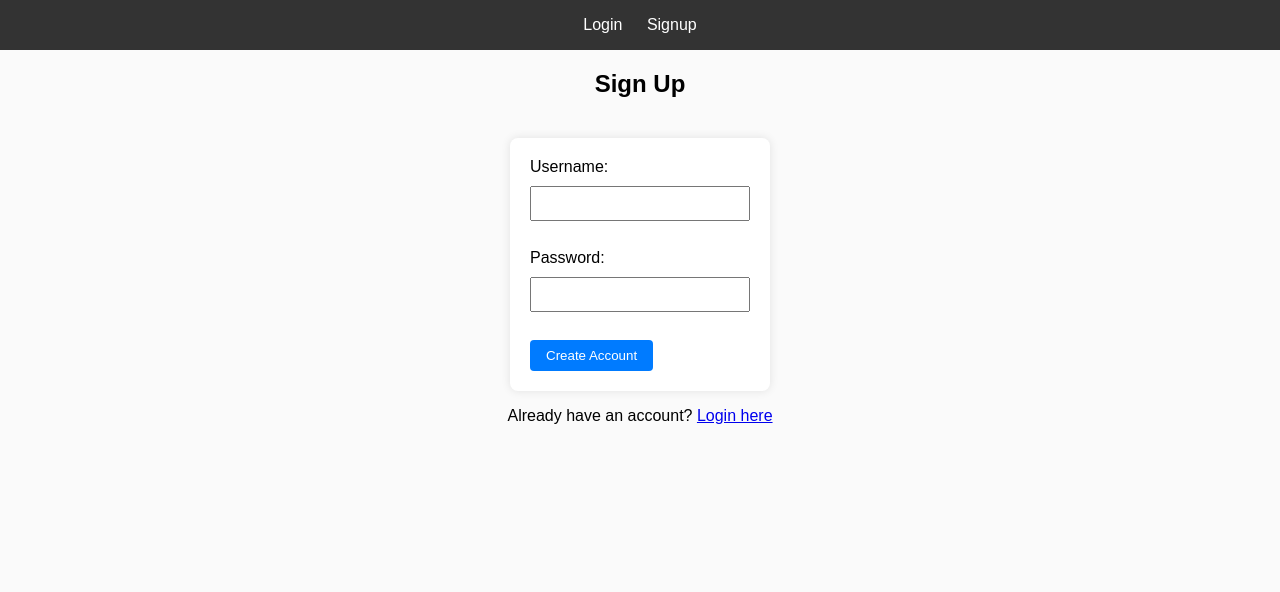
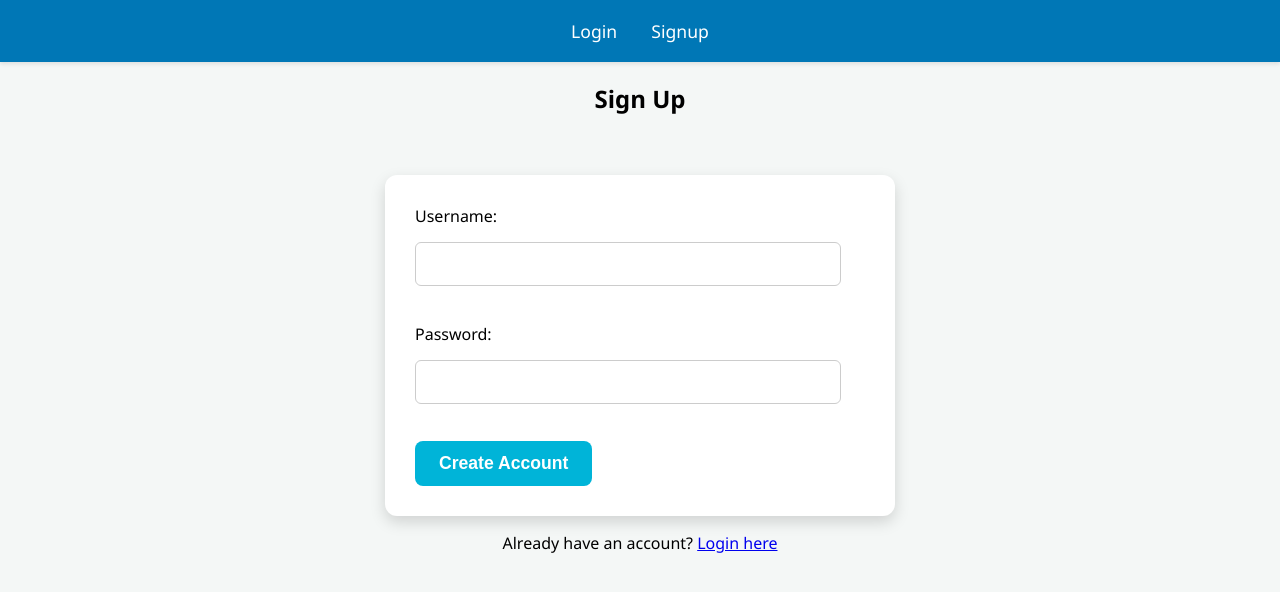
Before and after one commit to DeepPatel-2006/lmsProject, a Flask app: page /signup in a window 1280 px wide. Shown: the top 592 px of the page. Run offline with Flask 3, Linux system fonts and the light colour scheme.

Commit message:
Update style.css

```diff
--- a/static/style.css
+++ b/static/style.css
@@ -1,64 +1,116 @@
 body {
-    font-family: Arial, sans-serif;
-    background-color: #fafafa;
+    font-family: 'Segoe UI', Tahoma, Geneva, Verdana, sans-serif;
+    background-color: #f4f7f6;
     text-align: center;
     margin: 0;
     padding: 0;
 }
 
 nav {
-    background: #333;
-    padding: 1em;
+    background: #0077B6;
+    padding: 1.2em 0;
+    box-shadow: 0 2px 4px rgba(0,0,0,0.1);
 }
 
 nav a {
     color: white;
     text-decoration: none;
-    margin: 0 10px;
+    margin: 0 15px;
+    font-size: 1.1em;
+    font-weight: 500;
+    transition: color 0.3s ease;
+}
+
+nav a:hover {
+    color: #90E0EF;
 }
 
 form {
     display: inline-block;
     text-align: left;
     background: white;
-    padding: 20px;
-    border-radius: 8px;
-    margin-top: 20px;
-    box-shadow: 0 0 10px rgba(0,0,0,0.1);
+    padding: 30px;
+    border-radius: 12px;
+    margin-top: 40px;
+    box-shadow: 0 6px 15px rgba(0,0,0,0.15);
+    max-width: 450px;
+    width: 90%;
 }
 
-input {
+input, textarea {
     display: block;
-    margin: 10px 0;
-    padding: 8px;
-    width: 200px;
+    margin: 15px 0;
+    padding: 12px;
+    width: calc(100% - 24px);
+    border: 1px solid #ccc;
+    border-radius: 6px;
+    box-sizing: border-box;
+    font-size: 1em;
+    transition: border-color 0.3s ease, box-shadow 0.3s ease;
+}
+
+input:focus, textarea:focus {
+    border-color: #00B4D8;
+    box-shadow: 0 0 5px rgba(0, 180, 216, 0.5);
+    outline: none;
 }
 
 button {
-    padding: 8px 16px;
-    background: #007BFF;
+    padding: 12px 24px;
+    background: #00B4D8;
     border: none;
     color: white;
-    border-radius: 4px;
+    border-radius: 8px;
+    font-size: 1.1em;
+    font-weight: bold;
+    cursor: pointer;
+    transition: background 0.3s ease, transform 0.1s ease;
 }
 
 button:hover {
-    background: #0056b3;
+    background: #0077B6;
+}
+
+button:active {
+    transform: translateY(1px);
 }
 
 .flashes {
     list-style-type: none;
     padding: 0;
+    margin-top: 20px;
 }
 
 .flashes li {
     margin: 10px auto;
-    width: 300px;
-    padding: 10px;
-    border-radius: 5px;
+    width: 90%;
+    max-width: 400px;
+    padding: 15px;
+    border-radius: 8px;
+    font-weight: 500;
+    border-left: 5px solid;
 }
 
-.success { background: #d4edda; color: #155724; }
-.danger { background: #f8d7da; color: #721c24; }
-.warning { background: #fff3cd; color: #856404; }
-.info { background: #cce5ff; color: #004085; }
+.success {
+    background: #e6ffec;
+    color: #005f24;
+    border-color: #00c853;
+}
+
+.danger {
+    background: #ffe6e6;
+    color: #990000;
+    border-color: #ff4444;
+}
+
+.warning {
+    background: #fff8e6;
+    color: #996600;
+    border-color: #ff9900;
+}
+
+.info {
+    background: #e6f7ff;
+    color: #004d66;
+    border-color: #33b5e5;
+}
```
